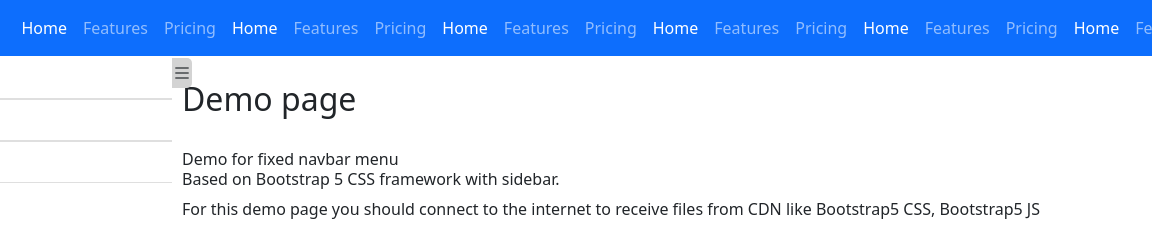
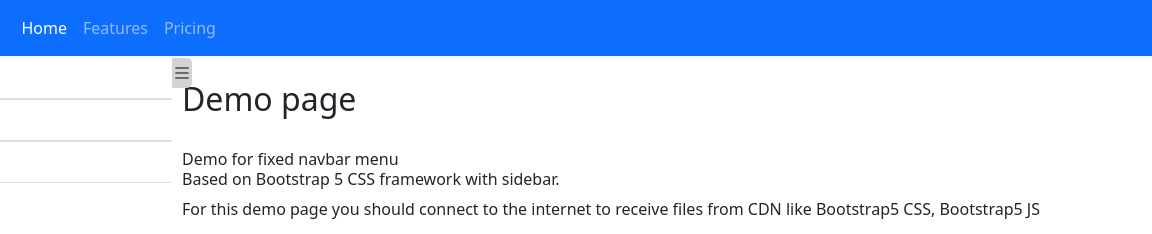
Before and after one commit to shahidkhanafridi/BS5-Responsive-Admin, a plain HTML site: page index.html in a window 1280 px wide. Shown: the top 234 px of the page, 128-1280 px from the left. Drawn offline with Linux system fonts and the light colour scheme.

Commit message:
Unnecessary items removed

```diff
--- a/index.html
+++ b/index.html
@@ -74,62 +74,10 @@
 					<li class="nav-item">
 						<a class="nav-link" href="#">Pricing</a>
 					</li>
-					<li class="nav-item">
-						<a class="nav-link active" aria-current="page" href="#">Home</a>
-					</li>
-					<li class="nav-item">
-						<a class="nav-link" href="#">Features</a>
-					</li>
-					<li class="nav-item">
-						<a class="nav-link" href="#">Pricing</a>
-					</li>
-					<li class="nav-item">
-						<a class="nav-link active" aria-current="page" href="#">Home</a>
-					</li>
-					<li class="nav-item">
-						<a class="nav-link" href="#">Features</a>
-					</li>
-					<li class="nav-item">
-						<a class="nav-link" href="#">Pricing</a>
-					</li>
-					<li class="nav-item">
-						<a class="nav-link active" aria-current="page" href="#">Home</a>
-					</li>
-					<li class="nav-item">
-						<a class="nav-link" href="#">Features</a>
-					</li>
-					<li class="nav-item">
-						<a class="nav-link" href="#">Pricing</a>
-					</li>
-					<li class="nav-item">
-						<a class="nav-link active" aria-current="page" href="#">Home</a>
-					</li>
-					<li class="nav-item">
-						<a class="nav-link" href="#">Features</a>
-					</li>
-					<li class="nav-item">
-						<a class="nav-link" href="#">Pricing</a>
-					</li>
-					<li class="nav-item">
-						<a class="nav-link active" aria-current="page" href="#">Home</a>
-					</li>
-					<li class="nav-item">
-						<a class="nav-link" href="#">Features</a>
-					</li>
-					<li class="nav-item">
-						<a class="nav-link" href="#">Pricing</a>
-					</li>
-					<li class="nav-item">
-						<a class="nav-link active" aria-current="page" href="#">Home</a>
-					</li>
-					<li class="nav-item">
-						<a class="nav-link" href="#">Features</a>
-					</li>
-					<li class="nav-item">
-						<a class="nav-link" href="#">Pricing</a>
-					</li>
 
 				</ul>
+
+
 			</div>
 		</div>
 	</nav>
```
